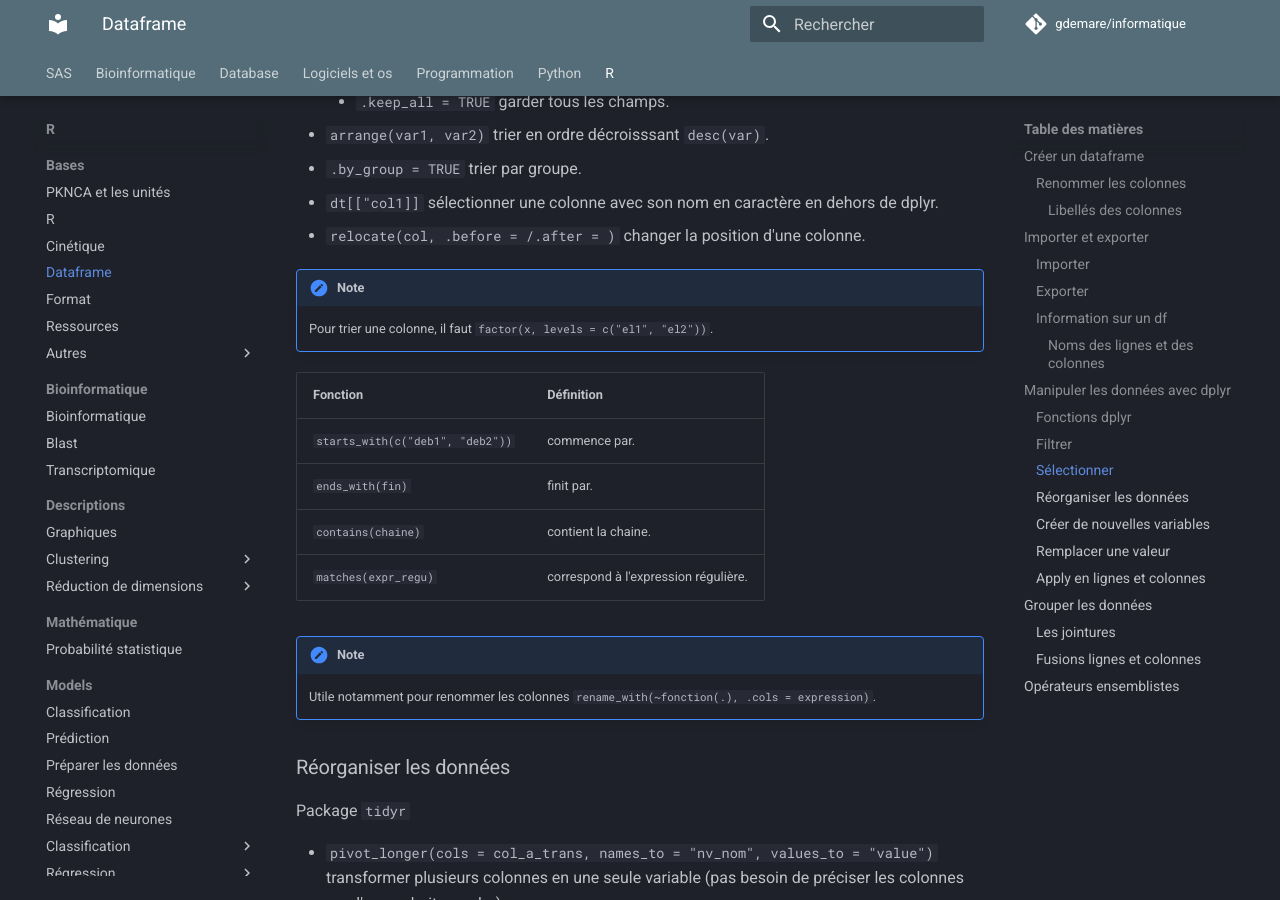
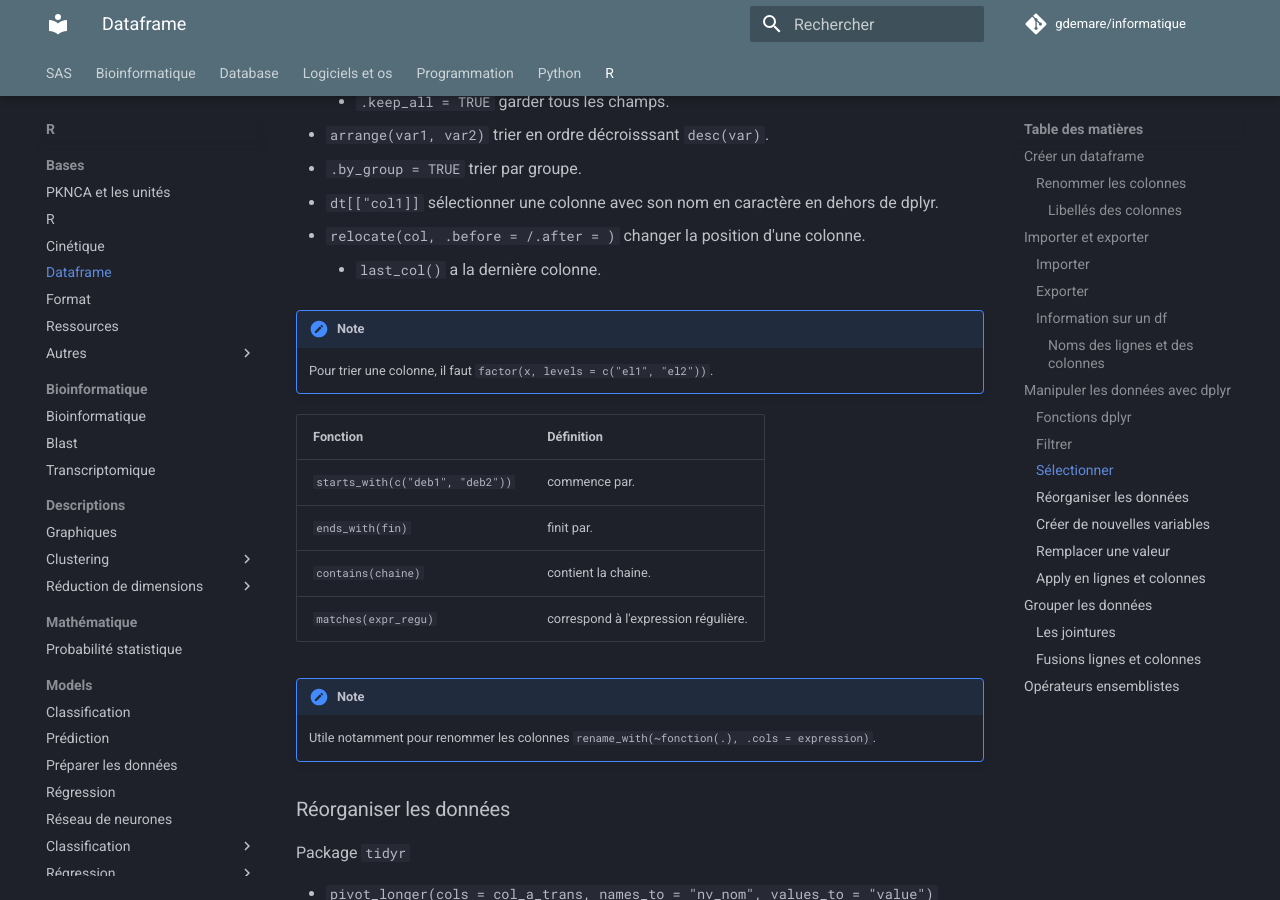
Before and after one commit to gdemare/Informatique, an MkDocs documentation site: the page built from docs/r/bases/dataframe.md, in a window 1280 px wide and 900 px high, scrolled down 4570 px. Built offline with MkDocs 1.6.1 and Material for MkDocs 9.7.7, drawn with Linux system fonts in a browser that asks for light colours; comment, search, counter and statistics services are not loaded.

Commit message:
Update dataframe.md

```diff
--- a/docs/r/bases/dataframe.md
+++ b/docs/r/bases/dataframe.md
@@ -148,6 +148,7 @@ En fonction du nom des colonnes :
 
 * `dt[["col1]]` sélectionner une colonne avec son nom en caractère en dehors de dplyr.
 * `relocate(col, .before = /.after = )` changer la position d'une colonne.
+	* `last_col()` a la dernière colonne.
 
 !!! note
 	Pour trier une colonne, il faut `factor(x, levels = c("el1", "el2"))`.
```
